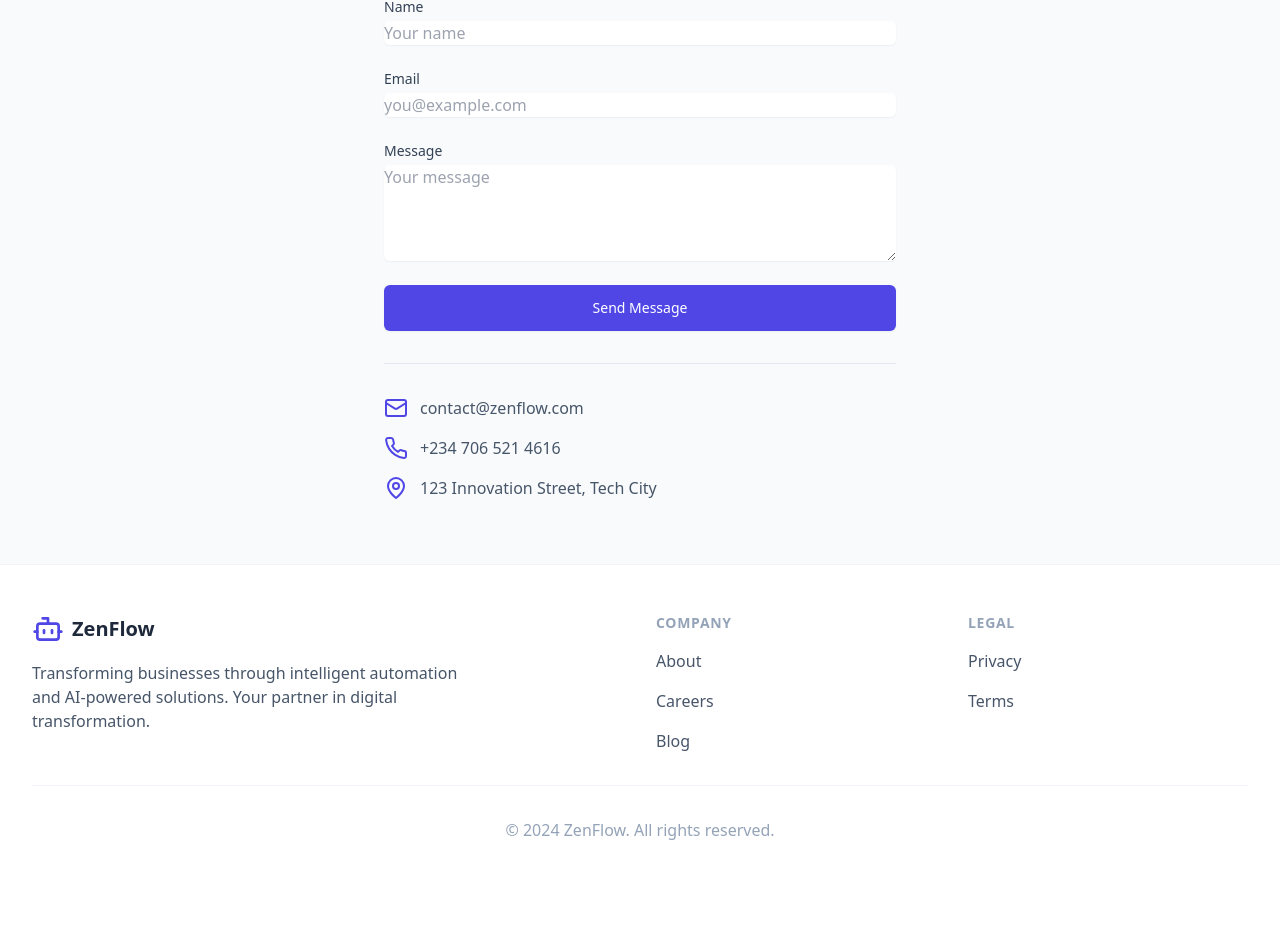
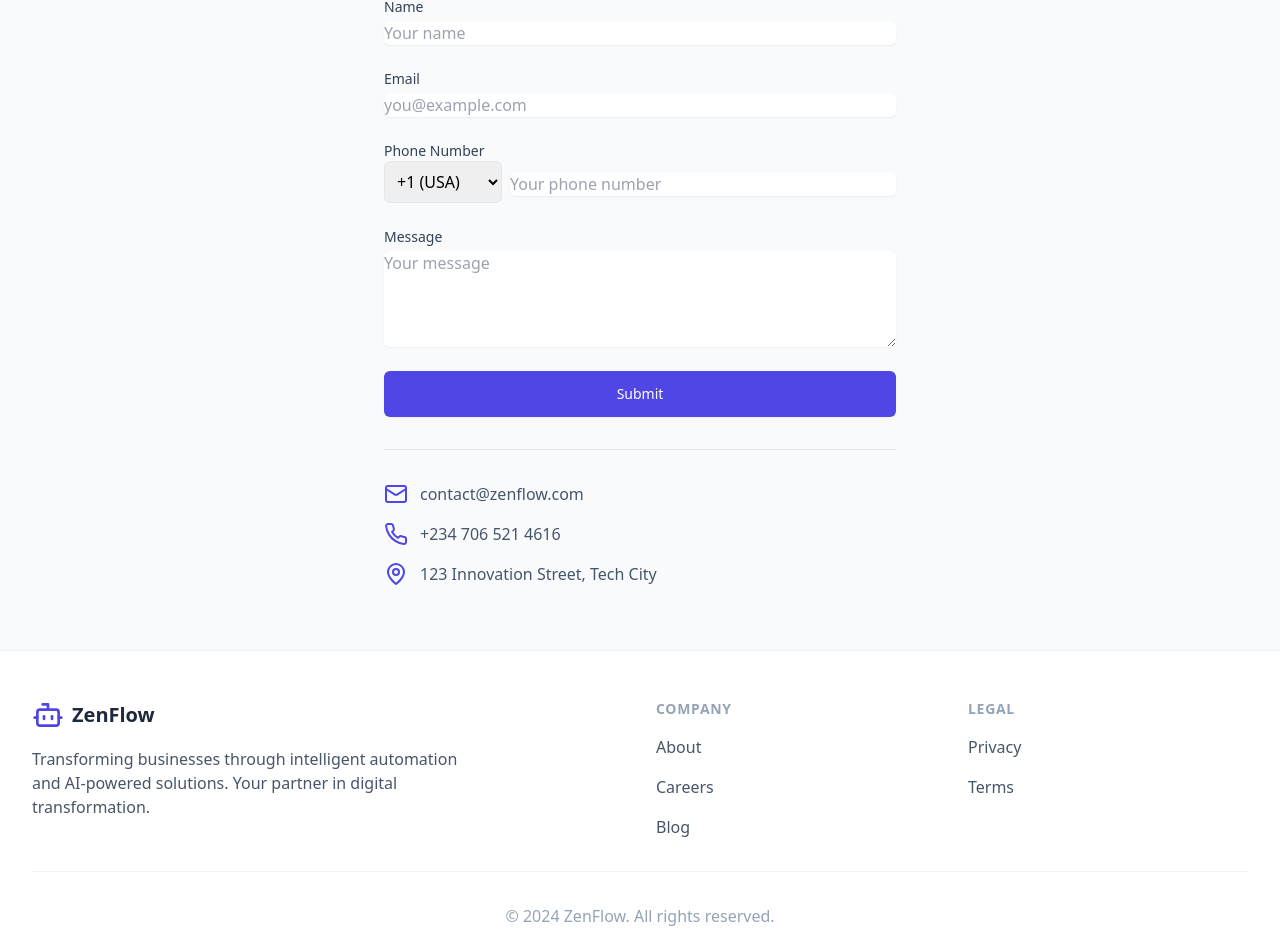
Before and after one commit to Anonyme01z/ZenflowWebsite, a React (Vite) app: page / in a window 1280 px wide. Shown: the part 3196-4134 px from the top of the page. Before the commit the page ends 4086 px from the top, so only its background shows below. Built offline with nearby package versions, Linux system fonts and the light colour scheme.

Commit message:
Final Form Update

```diff
--- a/src/components/Contact.tsx
+++ b/src/components/Contact.tsx
@@ -1,8 +1,10 @@
-import React from 'react';
+import React, { useState } from 'react';
 import emailjs from 'emailjs-com';
 import { Mail, Phone, MapPin } from 'lucide-react';
 
 export default function Contact() {
+  const [phoneNumber, setPhoneNumber] = useState('');
+  const [countryCode, setCountryCode] = useState('+1'); // Default country code for USA
 
   // Function to handle form submission
   const handleSubmit = async (e) => {
@@ -11,19 +13,8 @@ export default function Contact() {
       name: e.target.name.value,
       email: e.target.email.value,
       message: e.target.message.value,
+      phone: `${countryCode} ${phoneNumber}`, // Combine country code and phone number
     };
-
-    // Send data to Google Sheets
-    try {
-      await fetch('https://script.google.com/macros/s/AKfycbxSrZv2JDtd_m_dgmryLbGgldMRSltaP81qBKS83NQ8/dev', {
-        method: 'POST',
-        headers: { 'Content-Type': 'application/json' },
-        body: JSON.stringify(formData),
-      });
-      console.log('Data sent to Google Sheets successfully!');
-    } catch (error) {
-      console.error('Error submitting form to Google Sheets:', error);
-    }
 
     // Send email notification
     try {
@@ -80,6 +71,33 @@ export default function Contact() {
             </div>
 
             <div>
+              <label htmlFor="phone" className="block text-sm font-medium text-slate-700">
+                Phone Number
+              </label>
+              <div className="flex items-center">
+                <select
+                  name="countryCode"
+                  value={countryCode}
+                  onChange={(e) => setCountryCode(e.target.value)}
+                  className="mr-2 p-2 border rounded-md"
+                >
+                  <option value="+1">+1 (USA)</option>
+                  <option value="+44">+44 (UK)</option>
+                  <option value="+91">+91 (India)</option>
+                  {/* Add more country codes as needed */}
+                </select>
+                <input
+                  type="text"
+                  name="phone"
+                  value={phoneNumber}
+                  onChange={(e) => setPhoneNumber(e.target.value)}
+                  className="mt-1 block w-full rounded-md border-slate-300 shadow-sm focus:border-indigo-500 focus:ring-indigo-500"
+                  placeholder="Your phone number"
+                />
+              </div>
+            </div>
+
+            <div>
               <label htmlFor="message" className="block text-sm font-medium text-slate-700">
                 Message
               </label>
@@ -97,7 +115,7 @@ export default function Contact() {
                 type="submit"
                 className="w-full flex justify-center py-3 px-4 border border-transparent rounded-md shadow-sm text-sm font-medium text-white bg-indigo-600 hover:bg-indigo-700 focus:outline-none focus:ring-2 focus:ring-offset-2 focus:ring-indigo-500"
               >
-                Send Message
+                Submit
               </button>
             </div>
           </form>
```
